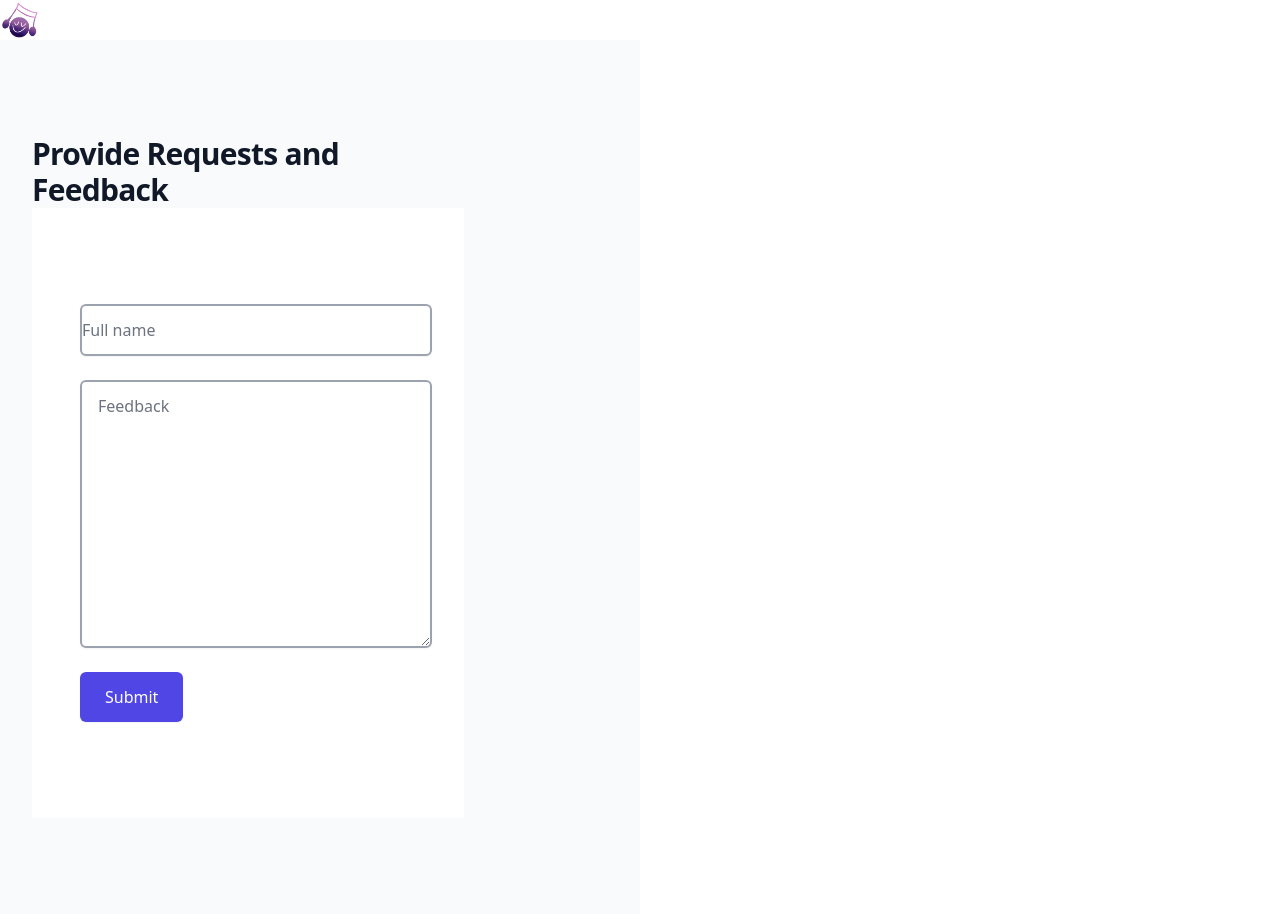
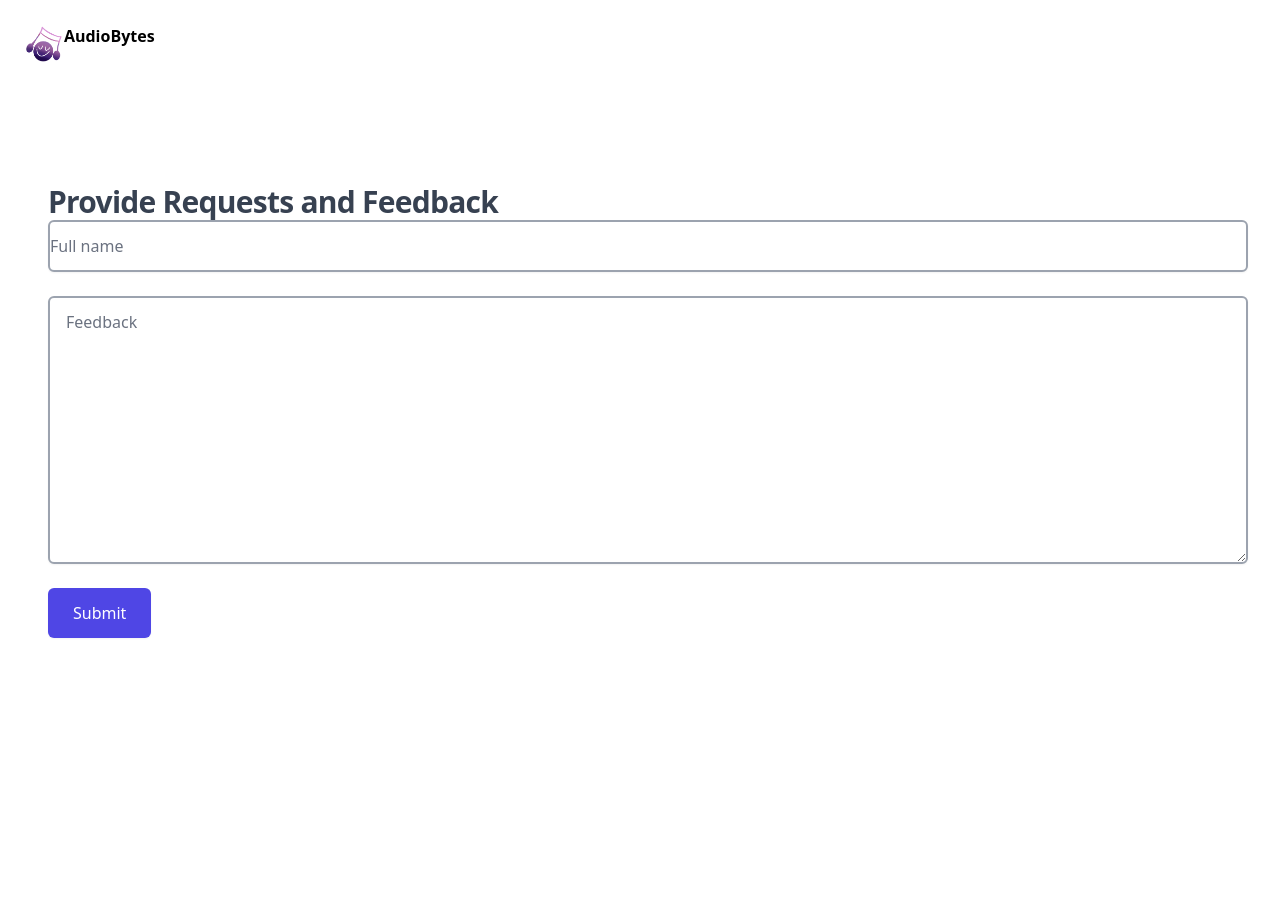
Before and after one commit to zainab404/audiobytes, a Django app: page /feedback/ in a window 1280 px wide. After the commit the page ends 638 px from the top, so only its background shows below. Run offline with Django 3.2, Linux system fonts and the light colour scheme.

Commit message:
Adds final touches

````diff
--- a/landing/templates/landing/feedback.html
+++ b/landing/templates/landing/feedback.html
@@ -25,24 +25,30 @@
   }
   ```
 -->
-<a href="#">
-    <span class="sr-only">Workflow</span>
-    <img class="h-8 w-auto sm:h-10" src="{% static 'landing/images/my_logo.png' %}" alt="Error 404">
-  </a>
 
-<div class="relative bg-white">
-        <div class="absolute inset-0">
-          <div class="absolute inset-y-0 left-0 w-1/2 bg-gray-50"></div>
+<div class="max-w-7xl mx-auto px-4 sm:px-6">
+    <div class="flex justify-between items-center py-6 md:justify-start md:space-x-10">
+      <div class="flex flex-row content-between lg:w-0 lg:flex-1">
+        <a href="/">
+          <img class="h-8 w-auto sm:h-10" src="{% static 'landing/images/my_logo.png' %}" alt="Error 404">
+        </a>
+        <a class="font-bold" href="/">AudioBytes</a>
+      </div>
+      <nav class="hidden md:flex space-x-10">
+        <div class="relative">
+          <!-- Item active: "text-gray-900", Item inactive: "text-gray-500" -->
+          <button type="button" class="group bg-white rounded-md text-gray-500 inline-flex items-center text-base font-medium hover:text-gray-900 focus:outline-none focus:ring-2 focus:ring-offset-2 focus:ring-indigo-500">
+            </a>
+          </nav>
         </div>
-        <div class="relative max-w-7xl mx-auto lg:grid lg:grid-cols-5">
-          <div class="bg-gray-50 py-16 px-4 sm:px-6 lg:col-span-2 lg:px-8 lg:py-24 xl:pr-12">
-            <div class="max-w-lg mx-auto">
-              <h2 class="text-2xl font-extrabold tracking-tight text-gray-900 sm:text-3xl">
-                Provide Requests and Feedback
-              </h2>
+      </div>
+    </div>
+  </div>
 
           <div class="bg-white py-16 px-4 sm:px-6 lg:col-span-3 lg:py-24 lg:px-8 xl:pl-12">
             <div class="max-w-lg mx-auto lg:max-w-none">
+                <h2 class="text-2xl font-extrabold tracking-tight text-gray-700 sm:text-3xl">Provide Requests and Feedback</h2>
+
               <form action="#" method="POST" class="grid grid-cols-1 gap-y-6">
                   {% csrf_token %}
                 <div>
--- a/listen/templates/listen/dashboard.html
+++ b/listen/templates/listen/dashboard.html
@@ -1,4 +1,5 @@
 <html>
+  {% load static %}
   <head>
     <link href="https://cdnjs.cloudflare.com/ajax/libs/tailwindcss/2.0.2/tailwind.min.css" rel="stylesheet">
   </head>
@@ -7,7 +8,12 @@
 <div class="flex flex-row">
 <div class="flex flex-col flex-grow border-r border-gray-200 pt-5 pb-4 bg-white overflow-y-auto">
   <div class="flex items-center flex-shrink-0 px-4">
+      <a href="/">
+          <span class="sr-only">Workflow</span>
+          <img class="h-8 w-auto sm:h-10" src="{% static 'landing/images/my_logo.png' %}" alt="Error 404">
+
     <p class="font-bold">AudioBytes</p>
+  </a>
   </div>
   <div class="mt-5 flex-grow flex flex-col">
     <nav class="flex-1 px-2 bg-white space-y-1" aria-label="Sidebar">
--- a/listen/templates/listen/index.html
+++ b/listen/templates/listen/index.html
@@ -7,6 +7,9 @@
 <div class="flex flex-row">
 <div class="flex flex-col flex-grow border-r border-gray-200 pt-5 pb-4 bg-white overflow-y-auto">
   <div class="flex items-center flex-shrink-0 px-4">
+      <a href="#">
+          <img class="h-8 w-auto sm:h-10" src="{% static 'landing/images/my_logo.png' %}" alt="Error 404">
+        </a>
     <p class="font-bold">AudioBytes</p>
   </div>
   <div class="mt-5 flex-grow flex flex-col">
--- a/listen/templates/listen/nature.html
+++ b/listen/templates/listen/nature.html
@@ -1,4 +1,5 @@
 <html>
+  {% load static %}
   <head>
     <link href="https://cdnjs.cloudflare.com/ajax/libs/tailwindcss/2.0.2/tailwind.min.css" rel="stylesheet">
   </head>
@@ -7,7 +8,11 @@
 <div class="flex flex-row">
 <div class="flex flex-col flex-grow border-r border-gray-200 pt-5 pb-4 bg-white overflow-y-auto">
   <div class="flex items-center flex-shrink-0 px-4">
+      <a href="/">
+        <span class="sr-only">Workflow</span>
+        <img class="h-8 w-auto sm:h-10" src="{% static 'landing/images/my_logo.png' %}" alt="Error 404">
     <p class="font-bold">AudioBytes</p>
+  </a>
   </div>
   <div class="mt-5 flex-grow flex flex-col">
     <nav class="flex-1 px-2 bg-white space-y-1" aria-label="Sidebar">
--- a/listen/templates/listen/office.html
+++ b/listen/templates/listen/office.html
@@ -1,4 +1,5 @@
 <html>
+ {% load static %}
   <head>
     <link href="https://cdnjs.cloudflare.com/ajax/libs/tailwindcss/2.0.2/tailwind.min.css" rel="stylesheet">
   </head>
@@ -7,7 +8,11 @@
 <div class="flex flex-row">
 <div class="flex flex-col flex-grow border-r border-gray-200 pt-5 pb-4 bg-white overflow-y-auto">
   <div class="flex items-center flex-shrink-0 px-4">
+      <a href="/">
+        <span class="sr-only">Workflow</span>
+        <img class="h-8 w-auto sm:h-10" src="{% static 'landing/images/my_logo.png' %}" alt="Error 404">
     <p class="font-bold">AudioBytes</p>
+  </a>
   </div>
   <div class="mt-5 flex-grow flex flex-col">
     <nav class="flex-1 px-2 bg-white space-y-1" aria-label="Sidebar">
--- a/listen/templates/listen/public.html
+++ b/listen/templates/listen/public.html
@@ -1,4 +1,5 @@
 <html>
+  {% load static %}
   <head>
     <link href="https://cdnjs.cloudflare.com/ajax/libs/tailwindcss/2.0.2/tailwind.min.css" rel="stylesheet">
   </head>
@@ -7,7 +8,11 @@
 <div class="flex flex-row">
 <div class="flex flex-col flex-grow border-r border-gray-200 pt-5 pb-4 bg-white overflow-y-auto">
   <div class="flex items-center flex-shrink-0 px-4">
+      <a href="/">
+        <span class="sr-only">Workflow</span>
+        <img class="h-8 w-auto sm:h-10" src="{% static 'landing/images/my_logo.png' %}" alt="Error 404">
     <p class="font-bold">AudioBytes</p>
+  </a>
   </div>
   <div class="mt-5 flex-grow flex flex-col">
     <nav class="flex-1 px-2 bg-white space-y-1" aria-label="Sidebar">
````
Also changed, not shown: landing/templates/landing/index.html (+9 -6 lines), db.sqlite3.
